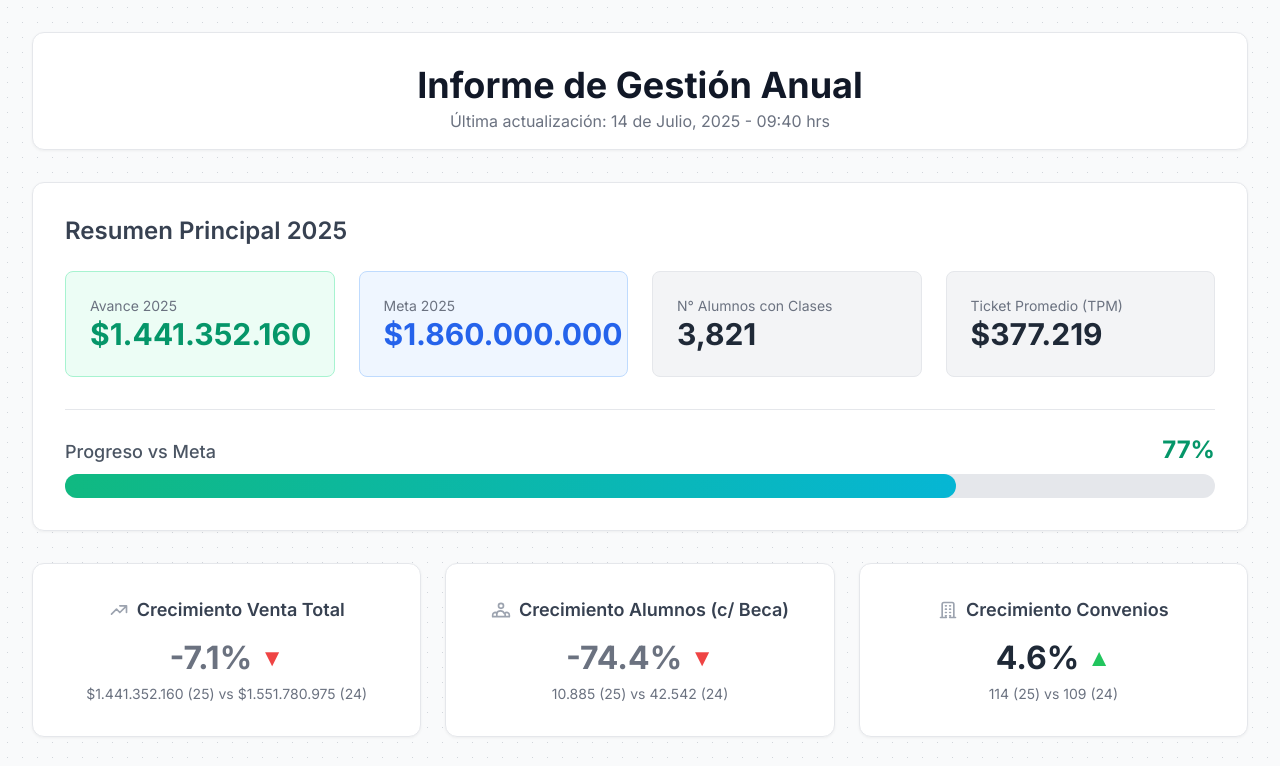
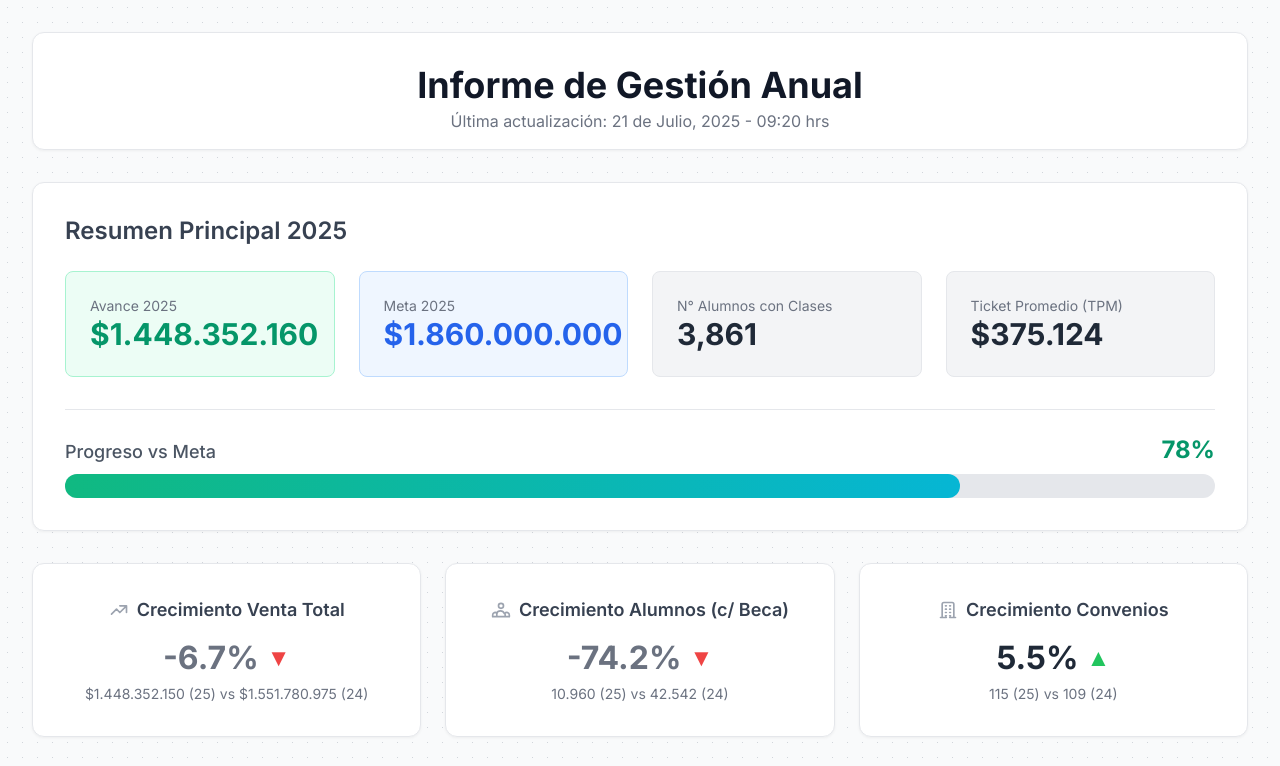
Before and after one commit to zematy/informegestion, a plain HTML site: page index.html in a window 1280 px wide. Shown: the top 766 px of the page. Drawn offline with nearby package versions, Linux system fonts and the light colour scheme.

Commit message:
Add files via upload

```diff
--- a/index.html
+++ b/index.html
@@ -75,7 +75,7 @@
         <!-- Header -->
         <header class="mb-8 text-center border-b pb-4 card" style="animation-delay: 0.1s;">
             <h1 class="text-3xl md:text-4xl font-bold text-gray-900">Informe de Gestión Anual</h1>
-            <p class="text-gray-500 mt-1">Última actualización: 14 de Julio, 2025 - 09:40 hrs</p>
+            <p class="text-gray-500 mt-1">Última actualización: 21 de Julio, 2025 - 09:20 hrs</p>
         </header>
 
         <!-- KPIs Resumen (Nuevo Diseño con Barra de Progreso) -->
@@ -85,7 +85,7 @@
                 <!-- Avance 2025 -->
                 <div class="bg-emerald-50 border border-emerald-200 p-6 rounded-lg">
                     <p class="text-gray-500 text-sm">Avance 2025</p>
-                    <p class="text-2xl md:text-3xl font-bold text-emerald-600">$1.441.352.160</p>
+                    <p class="text-2xl md:text-3xl font-bold text-emerald-600">$1.448.352.160</p>
                 </div>
                 <!-- Meta 2025 -->
                 <div class="bg-blue-50 border border-blue-200 p-6 rounded-lg">
@@ -95,12 +95,12 @@
                 <!-- Alumnos con Clases -->
                  <div class="bg-gray-100 border border-gray-200 p-6 rounded-lg">
                     <p class="text-gray-500 text-sm">N° Alumnos con Clases</p>
-                    <p class="text-2xl md:text-3xl font-bold text-gray-800">3,821</p>
+                    <p class="text-2xl md:text-3xl font-bold text-gray-800">3,861</p>
                 </div>
                  <!-- TPM -->
                  <div class="bg-gray-100 border border-gray-200 p-6 rounded-lg">
                     <p class="text-gray-500 text-sm">Ticket Promedio (TPM)</p>
-                    <p class="text-2xl md:text-3xl font-bold text-gray-800">$377.219</p>
+                    <p class="text-2xl md:text-3xl font-bold text-gray-800">$375.124</p>
                 </div>
             </div>
             <!-- Progress Bar Section -->
@@ -192,24 +192,24 @@
             const color_arrow_down = 'text-red-500';
 
             // --- DATA ---
-            const avance2025 = 1441352160;
+            const avance2025 = 1448352160;
             const meta2025 = 1860000000;
             const gestionData = {
                 labels: ['Nov', 'Dic', 'Ene', 'Feb', 'Mar', 'Abr', 'May', 'Jun', 'Jul'],
                 venta2024: [44519515, 203495020, 129749900, 12680000, 393519400, 305944021, 198998385, 228420646, 34454088],
-                venta2025: [88086550, 247082650, 132449500, 40853289, 294027389, 229565318, 289970758, 95785502, 23531204],
+                venta2025: [88086550, 247082650, 132449500, 40853289, 294027389, 229565318, 289970758, 95785502, 30531194],
                 alumnos2024: [1363, 1607, 31931, 49, 3005, 2075, 1417, 825, 270],
-                alumnos2025: [520, 1450, 1427, 1596, 2140, 1184, 1791, 639, 138],
+                alumnos2025: [520, 1450, 1427, 1596, 2140, 1184, 1791, 639, 213],
                 convenios2024: [3, 10, 6, 2, 21, 26, 21, 14, 6],
-                convenios2025: [4, 13, 5, 11, 23, 23, 20, 11, 4]
+                convenios2025: [4, 13, 5, 11, 23, 23, 20, 11, 5]
             };
 
             const programasData = {
                 labels: ['Línea 1', 'Línea 2', 'Línea 3', 'E-learning', 'SM-LIBROS', 'SM-ENSAYOS', 'Capacitaciones'],
                 alumnos2024: [3815, 2815, 4523, 30270, 0, 1, 50],
                 monto2024: [1092999241, 162904740, 132028260, 89410000, 8558414, 60886300, 5000000],
-                alumnos2025: [3821, 2121, 3706, 230, 0, 0, 7],
-                monto2025: [1071388472, 192739750, 123796289, 9205000, 4773172, 37449477, 2000000]
+                alumnos2025: [3861, 2121, 3706, 230, 0, 0, 7],
+                monto2025: [1078388472, 192739750, 123796289, 9205000, 4773172, 37449477, 2000000]
             };
 
             // Helper function to format numbers
```
